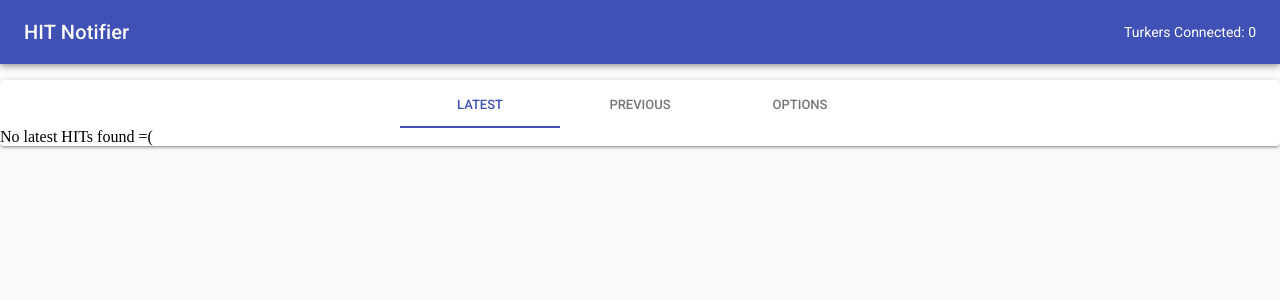
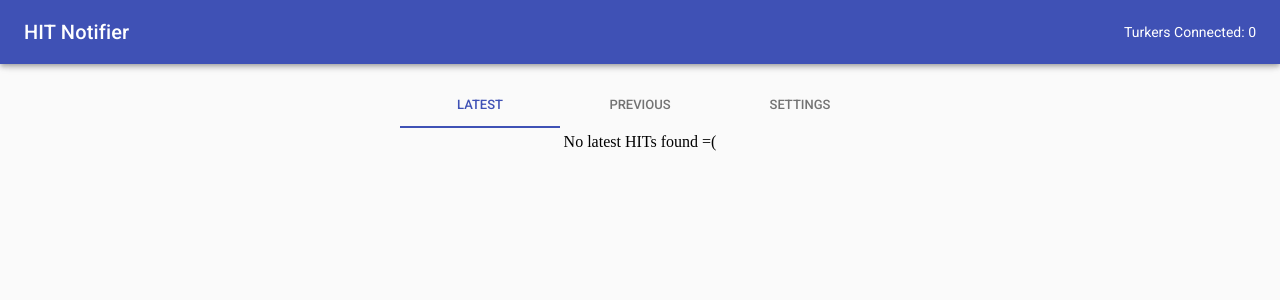
Before and after one commit to brandonhellman/hit-notifier, a React (Create React App) app in the folder web/: page / in a window 1280 px wide. Shown: the top 300 px of the page. Built offline with nearby package versions, Linux system fonts and the light colour scheme; no server answers.

Commit message:
Update Body.jsx

```diff
--- a/web/src/components/Body.jsx
+++ b/web/src/components/Body.jsx
@@ -1,6 +1,5 @@
 import React, { useState } from 'react';
 
-import Paper from '@material-ui/core/Paper';
 import Tab from '@material-ui/core/Tab';
 import Tabs from '@material-ui/core/Tabs';
 import { withStyles } from '@material-ui/core/styles';
@@ -14,6 +13,15 @@ const styles = {
     flexGrow: 1,
     marginTop: 80,
   },
+  flex: {
+    display: `flex`,
+    alignItems: `center`,
+    justifyContent: `center`,
+  },
+  flexItem: {
+    marginTop: 5,
+    maxWidth: 800,
+  },
 };
 
 function Body({ classes }) {
@@ -24,17 +32,21 @@ function Body({ classes }) {
   }
 
   return (
-    <Paper className={classes.root}>
+    <div className={classes.root}>
       <Tabs value={tab} onChange={handleTab} indicatorColor="primary" textColor="primary" centered>
         <Tab label="Latest" />
         <Tab label="Previous" />
-        <Tab label="Options" />
+        <Tab label="Settings" />
       </Tabs>
 
-      {tab === 0 && <Latest />}
-      {tab === 1 && <Previous />}
-      {tab === 2 && <Settings />}
-    </Paper>
+      <div className={classes.flex}>
+        <div className={classes.flexItem}>
+          {tab === 0 && <Latest />}
+          {tab === 1 && <Previous />}
+          {tab === 2 && <Settings />}
+        </div>
+      </div>
+    </div>
   );
 }
 
```
